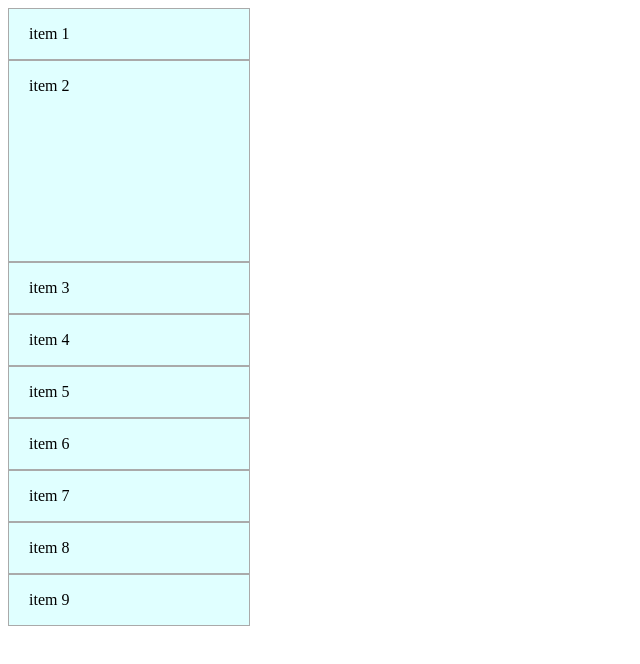
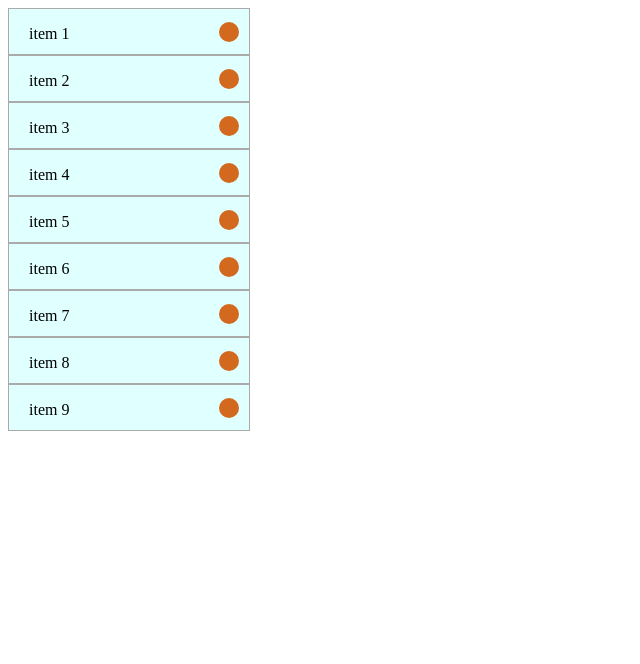
Before and after one commit to newwangzhicheng/simple-drag-sort, a website: page demo/index.html in a window 1280 px wide. Shown: the whole page, without its empty margins (0-640 px from the left). Drawn offline with Linux system fonts and the light colour scheme.

Commit message:
添加handle

```diff
--- a/demo/index.html
+++ b/demo/index.html
@@ -5,32 +5,66 @@
   <meta http-equiv="X-UA-Compatible" content="IE=edge">
   <meta name="viewport" content="width=device-width, initial-scale=1.0">
   <title>sort-test</title>
-  <script src="./index.js" type="module"></script>
+  <script src="../dist/SimpleDragSort.umd.js"></script>
+  <script src="./index.js"></script>
   <style>
+    .list {
+      cursor: default;
+      user-select: none;
+    }
     .sort-item {
-      height: 50px;
+      position: relative;
+      height: 45px;
       width: 200px;
       line-height: 50px;
       border: 1px solid #aaa;
       padding: 0 20px;
       background-color: lightcyan;
     }
+    .handle {
+      position: absolute;
+      height: 20px;
+      width: 20px;
+      border-radius: 50%;
+      background-color: chocolate;
+      top: 50%;
+      right: 10px;
+      transform: translateY(-50%);
+    }
     .taller {
-      height: 200px;
+      height: 50px;
     }
   </style>
 </head>
 <body>
   <div class="list">
-    <div class="sort-item">item 1</div>
-    <div class="sort-item taller">item 2</div>
-    <div class="sort-item">item 3</div>
-    <div class="sort-item">item 4</div>
-    <div class="sort-item">item 5</div>
-    <div class="sort-item">item 6</div>
-    <div class="sort-item">item 7</div>
-    <div class="sort-item">item 8</div>
-    <div class="sort-item">item 9</div>
+    <div class="sort-item">item 1
+      <div class="handle"></div>
+    </div>
+    <div class="sort-item">item 2
+      <div class="handle"></div>
+    </div>
+    <div class="sort-item">item 3
+      <div class="handle"></div>
+    </div>
+    <div class="sort-item">item 4
+      <div class="handle"></div>
+    </div>
+    <div class="sort-item">item 5
+      <div class="handle"></div>
+    </div>
+    <div class="sort-item">item 6
+      <div class="handle"></div>
+    </div>
+    <div class="sort-item">item 7
+      <div class="handle"></div>
+    </div>
+    <div class="sort-item">item 8
+      <div class="handle"></div>
+    </div>
+    <div class="sort-item">item 9
+      <div class="handle"></div>
+    </div>
   </div>
 </body>
 </html>
--- a/demo/index.js
+++ b/demo/index.js
@@ -1,9 +1,9 @@
-import SimpleDragSort from '../dist/SimpleDragSort.esm.js';
 window.onload = () => {
   const el = document.querySelector('.list');
   new SimpleDragSort(el, {
     animation: 150,
     easing: 'ease-out',
+    handle: '.handle'
   });
   el.ondragstart = (e) => {
     e.target.style.backgroundColor = 'lightsalmon';
--- a/rollup.config.js
+++ b/rollup.config.js
@@ -1,4 +1,6 @@
 import typescript from '@rollup/plugin-typescript';
+import nodeResolve from '@rollup/plugin-node-resolve';
+import commonjs from '@rollup/plugin-commonjs';
 import pkg from './package.json';
 
 export default [
@@ -10,14 +12,16 @@ export default [
       format: 'umd',
     },
     plugins: [
+      nodeResolve(),
+      commonjs(),
       typescript(),
     ],
   },
   {
     input: 'src/SimpleDragSort.ts',
-    external: ['ms'],
+    external: ['throttle'],
     plugins: [
-      typescript()
+      typescript(),
     ],
     output: [
       {
--- a/src/SimpleDragSort.ts
+++ b/src/SimpleDragSort.ts
@@ -1,3 +1,5 @@
+import throttle from 'lodash/throttle';
+
 interface Position {
   x: number,
   y: number,
@@ -7,19 +9,27 @@ interface AnimationOption {
   animation?: number,
   delay?: number,
   easing?: string,
-  handleClass?: string,
 };
 
 interface SortOption extends AnimationOption {
-  sortItemClass: string,
+  sortItem?: string,
+  handle?: string,
+};
+
+interface ConfirmedSortOption {
+  animation: number;
+  delay: number,
+  easing: string,
+  sortItem: string,
+  handle?: string,
 };
 
 export default class SimpleDragSort {
   protected draggingEl!: HTMLElement;
   protected targetEl!: HTMLElement;
   protected el!: HTMLElement;
-  protected sortOption: SortOption = {
-    sortItemClass: 'sort-item',
+  protected sortOption: ConfirmedSortOption = {
+    sortItem: '.sort-item',
     animation: 150,
     delay: 0,
     easing: 'ease-out',
@@ -27,35 +37,33 @@ export default class SimpleDragSort {
   protected draggingElOrder!: number;
   protected targetElOrder!: number;
   protected enteredEl!: HTMLElement;
-  constructor(el: HTMLElement, sortOption: SortOption | undefined) {
+  constructor(el: HTMLElement, sortOption: SortOption) {
     this.el = el;
-    if (sortOption) {
-      this.sortOption.sortItemClass = (typeof sortOption.sortItemClass === 'string') ? sortOption.sortItemClass : this.sortOption.sortItemClass;
-      this.sortOption.animation = (typeof sortOption.animation === 'number') ? sortOption.animation : this.sortOption.animation;
-      this.sortOption.delay = (typeof sortOption.delay === 'number') ? sortOption.delay : this.sortOption.delay;
-      this.sortOption.easing = (typeof sortOption.easing === 'string') ? sortOption.easing : this.sortOption.easing;
-      this.sortOption.handleClass = (typeof sortOption.handleClass === 'string') ? sortOption.handleClass : this.sortOption.handleClass;
-    }
-    this.addDraggableAttribute();
+    Object.assign(this.sortOption, sortOption);
 
-    // add dragstart delegation to detect dragging element
-    el.addEventListener('dragstart', (e: DragEvent) => {
+    this.el.addEventListener('mousedown', (e) => {
       const target = e.target as HTMLElement;
-      if (target.classList.contains(this.sortOption.sortItemClass)) {
-        this.draggingEl = target;
+      if (target === this.getHandle(target)) {
+        this.addDraggableAttribute(this.getSortItem(target) as HTMLElement);
       }
     });
 
+    // add dragstart delegation to detect dragging element
+    this.el.addEventListener('dragstart', (e: DragEvent) => {
+      this.draggingEl = this.getSortItem(e.target as HTMLElement) as HTMLElement;
+    });
+
     // add dragenter delegation to detect entered element
-    el.addEventListener('dragenter', this.dragenterHandler.bind(this));
+    this.el.addEventListener('dragenter', throttle(this.dragenterHandler.bind(this), 50, { trailing: false }));
   }
 
   protected dragenterHandler(e: DragEvent) {
     const target = e.target as HTMLElement;
-    if (target.classList.contains(this.sortOption.sortItemClass) && target !== this.draggingEl) {
-      this.removeDraggableAttribute();
-
-      this.targetEl = target;
+    this.targetEl = this.getSortItem(target) as HTMLElement;
+    if ((this.enteredEl as HTMLElement) === this.targetEl) {
+      return;
+    }
+    if (this.targetEl && this.targetEl !== this.draggingEl) {
       this.draggingElOrder = SimpleDragSort.getIndexOf(this.draggingEl);
       this.targetElOrder = SimpleDragSort.getIndexOf(this.targetEl);
       // animate for every element between
@@ -68,9 +76,10 @@ export default class SimpleDragSort {
         animationList.push(SimpleDragSort.animate(child, position, this.sortOption));
       });
       Promise.all(animationList).then(() => {
-        this.addDraggableAttribute();
+        this.removeDraggableAttribute(this.draggingEl);
       })
     }
+    this.enteredEl = this.targetEl;
   }
 
   /**
@@ -91,21 +100,15 @@ export default class SimpleDragSort {
   /**
    * add draggable attribute for  element
    */
-  protected addDraggableAttribute(): void {
-    const children = this.el.querySelectorAll('.' + this.sortOption.sortItemClass);
-    children.forEach((child: Element) => {
-      child.setAttribute('draggable', 'true');
-    });
+  protected addDraggableAttribute(el: HTMLElement): void {
+    el.setAttribute('draggable', 'true');
   }
 
   /**
    * remove draggable attribute for  element
    */
-  protected removeDraggableAttribute(): void {
-    const children = this.el.querySelectorAll('.' + this.sortOption.sortItemClass);
-    children.forEach((child: Element) => {
-      child.setAttribute('draggable', 'false');
-    });
+  protected removeDraggableAttribute(el: HTMLElement): void {
+    el.setAttribute('draggable', 'false');
   }
 
   /**
@@ -158,4 +161,29 @@ export default class SimpleDragSort {
     }
     return positionMap;
   }
+
+  /**
+   * get handle
+   */
+  getHandle(el: HTMLElement) {
+    if (this.sortOption.handle) {
+      return el.closest(this.sortOption.sortItem)?.querySelector(this.sortOption.handle);
+    } else {
+      return el.closest(this.sortOption.sortItem);
+    }
+  }
+
+  /**
+   * get sort item
+   */
+  getSortItem(el: HTMLElement) {
+    return el.closest(this.sortOption.sortItem);
+  }
+
+  /**
+   * judge if it is sort item
+   */
+  isSortItem(el: HTMLElement) {
+    return this.el.contains(el) && el.classList.contains(this.sortOption.sortItem);
+  }
 }
--- a/tsconfig.json
+++ b/tsconfig.json
@@ -52,7 +52,7 @@
     // "rootDirs": [],                              /* List of root folders whose combined content represents the structure of the project at runtime. */
     // "typeRoots": [],                             /* List of folders to include type definitions from. */
     // "types": [],                                 /* Type declaration files to be included in compilation. */
-    // "allowSyntheticDefaultImports": true,        /* Allow default imports from modules with no default export. This does not affect code emit, just typechecking. */
+    "allowSyntheticDefaultImports": true,        /* Allow default imports from modules with no default export. This does not affect code emit, just typechecking. */
     "esModuleInterop": true,                        /* Enables emit interoperability between CommonJS and ES Modules via creation of namespace objects for all imports. Implies 'allowSyntheticDefaultImports'. */
     // "preserveSymlinks": true,                    /* Do not resolve the real path of symlinks. */
     // "allowUmdGlobalAccess": true,                /* Allow accessing UMD globals from modules. */
```
Also changed, not shown: package.json (+7 -5 lines), dist/SimpleDragSort.cjs.js, dist/SimpleDragSort.esm.js, dist/SimpleDragSort.umd.js, 1 other file.
